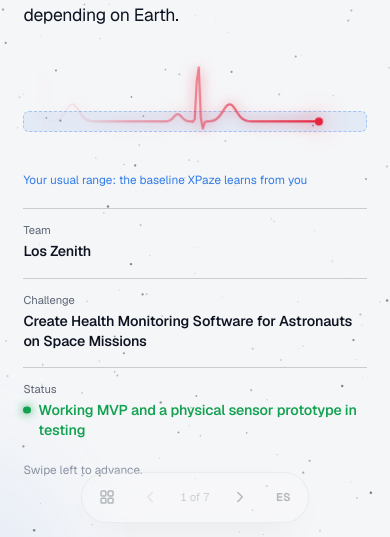
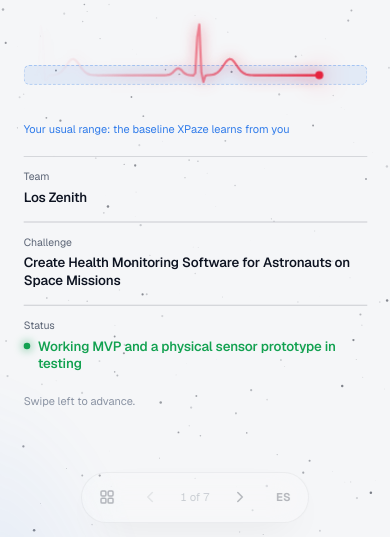
Before and after one commit to Gonzalo2010/xpaze, a website: page public/presentacion/index.html in a window 390 px wide. Shown: the part 307-844 px from the top of the page. Drawn offline with Linux system fonts and the light colour scheme.

Commit message:
Presentación: sin desenfoques en las transiciones (un bloque se pintaba dos veces), compacta en pantallas bajas y astronauta fundido por abajo

```diff
--- a/public/presentacion/index.html
+++ b/public/presentacion/index.html
@@ -64,18 +64,19 @@ body.mind .aura.mindg{opacity:1}
   padding:clamp(4rem,9.5vh,5.6rem) clamp(1.25rem,6vw,6rem) 5.2rem;
   display:flex;flex-direction:column;justify-content:center;
   opacity:0;visibility:hidden;
-  transform:translate3d(var(--dx,70px),0,0) scale(.985);filter:blur(12px);
-  transition:opacity .7s cubic-bezier(.2,.7,.1,1),transform 1s cubic-bezier(.16,1,.3,1),filter .7s ease,visibility 0s linear .7s;
+  transform:translate3d(var(--dx,70px),0,0) scale(.985);
+  transition:opacity .7s cubic-bezier(.2,.7,.1,1),transform 1s cubic-bezier(.16,1,.3,1),visibility 0s linear .7s;
 }
-.slide.active{opacity:1;visibility:visible;transform:none;filter:none;
-  transition:opacity .9s cubic-bezier(.2,.7,.1,1) .12s,transform 1.2s cubic-bezier(.16,1,.3,1) .12s,filter .9s ease .12s,visibility 0s}
-.inner{width:100%;max-width:1240px;margin:0 auto;position:relative}
+.slide.active{opacity:1;visibility:visible;transform:none;
+  transition:opacity .9s cubic-bezier(.2,.7,.1,1) .12s,transform 1.2s cubic-bezier(.16,1,.3,1) .12s,visibility 0s}
+.inner{width:100%;max-width:1240px;margin:0 auto;position:relative;transform-origin:50% 0}
+.slide.fit{justify-content:flex-start;overflow:hidden}
 
 /* entradas */
-[data-a]{opacity:0;transform:translate3d(0,22px,0);filter:blur(8px);
-  transition:opacity .9s cubic-bezier(.2,.7,.1,1),transform 1.2s cubic-bezier(.16,1,.3,1),filter .9s ease;
+[data-a]{opacity:0;transform:translate3d(0,22px,0);
+  transition:opacity .9s cubic-bezier(.2,.7,.1,1),transform 1.2s cubic-bezier(.16,1,.3,1);
   transition-delay:calc(var(--i,0) * 70ms + 240ms)}
-.slide.in [data-a]{opacity:1;transform:none;filter:none}
+.slide.in [data-a]{opacity:1;transform:none}
 .split .w{display:inline-block;overflow:hidden;vertical-align:top;padding-bottom:.1em;margin-bottom:-.1em}
 .split .w > span{display:inline-block;transform:translate3d(0,108%,0) rotate(4deg);transform-origin:0 100%;
   transition:transform 1.1s cubic-bezier(.16,1,.3,1);transition-delay:var(--wd,0ms)}
@@ -246,8 +247,9 @@ kbd{font-family:inherit;font-size:.82em;font-weight:600;border:1px solid var(--l
 .cols .done{--c:var(--ok)} .cols .done li{color:var(--ink)}
 .cols .dev{--c:var(--sky)} .cols .lim{--c:var(--warn)}
 .stack7{display:grid;gap:clamp(.7rem,2vh,1.2rem);align-content:start;min-width:0}
-.astro7{position:relative;min-height:clamp(170px,30vh,340px);align-self:stretch}
-.astro7 iframe{position:absolute;inset:-6% -4%;width:108%;height:112%;border:0;background:transparent;pointer-events:none}
+.astro7{position:relative;min-height:clamp(170px,30vh,340px);align-self:stretch;overflow:hidden;border-radius:16px}
+.astro7{-webkit-mask-image:linear-gradient(#000 78%,transparent);mask-image:linear-gradient(#000 78%,transparent)}
+.astro7 iframe{position:absolute;inset:0;width:100%;height:100%;border:0;background:transparent;pointer-events:none}
 @media (max-width:900px){.astro7{min-height:260px}}
 .closer{display:grid;grid-template-columns:minmax(0,.85fr) minmax(0,1.6fr) auto;gap:clamp(1rem,3vw,2.6rem);align-items:center;margin-top:clamp(1.1rem,3vh,2rem);padding-top:clamp(1rem,2.6vh,1.6rem);border-top:1px solid var(--line2)}
 .next{border-left:2px solid var(--accent);padding-left:1rem}
@@ -451,6 +453,18 @@ body:not(.proto-ok) .if-proto,body.proto-ok .if-noproto{display:none!important}
   .mh.add{margin-top:.7rem}
   .mfoot .statement{font-size:1.05em}
   .issues{margin-top:1.1rem}
+}
+@media (max-height:740px) and (min-width:901px){
+  body{font-size:15px}
+  .slide{padding-top:3.4rem;padding-bottom:4.3rem}
+  h2{font-size:clamp(1.6rem,.4rem + 1.6vw + 1.2vh,2.6rem)}
+  .tl3 .mon .num b{font-size:2.4rem}
+  .tl3 .mon svg{height:36px}
+  .pstage{width:min(100%,22vh,220px)}
+  .madd li{padding:.2rem 0}
+  .cols li{padding:.12rem 0}
+  .astro7{min-height:150px}
+  .enum{font-size:3.4rem}
 }
 @media (max-width:900px){
   .slide{justify-content:flex-start}
@@ -1095,7 +1109,7 @@ function go(i,fromHash){
     if(on){s.removeAttribute("inert");s.removeAttribute("aria-hidden");}else{s.setAttribute("inert","");s.setAttribute("aria-hidden","true");}
     if(!on)s.style.setProperty("--dx",(k<i?-70:70)+"px");
   });
-  var s=slides[i];s.scrollTop=0;s.classList.remove("in");void s.offsetWidth;
+  var s=slides[i];s.scrollTop=0;s.classList.remove("in");void s.offsetWidth;fit(s);setTimeout(function(){fit(s);},120);
   requestAnimationFrame(function(){s.classList.add("in");});
   document.body.classList.toggle("mind",s.dataset.tone==="mind");
   parT=-i*40;
@@ -1104,6 +1118,16 @@ function go(i,fromHash){
   updateChrome();
   if(!fromHash){var hs="#"+s.id;if(location.hash!==hs){try{history.replaceState(null,"",hs);}catch(err){}}}
 }
+/* ajuste a pantalla: ninguna diapositiva se desborda ni se monta con la barra */
+function fit(s){
+  s=s||slides[cur];if(!s)return;var inner=s.querySelector(".inner");
+  inner.style.transform="";inner.style.width="";s.classList.remove("fit");
+  var cs=getComputedStyle(s),avail=s.clientHeight-parseFloat(cs.paddingTop)-parseFloat(cs.paddingBottom);
+  var need=inner.scrollHeight;
+  if(need>avail+1){var k=Math.max(.5,avail/need);s.classList.add("fit");inner.style.width=(100/k)+"%";inner.style.marginLeft=((1-1/k)*50)+"%";inner.style.transform="scale("+k+")";}
+  else{inner.style.marginLeft="";}
+}
+addEventListener("resize",function(){fit();});
 function updateChrome(){
   var s=slides[cur],u=UI[lang];
   prevB.disabled=cur===0;nextB.disabled=cur===slides.length-1;
@@ -1151,6 +1175,7 @@ function setLang(l){
   fmtCache={};
   if(cur>=0){lastChap=null;updateChrome();slides[cur].querySelectorAll("[data-count]").forEach(function(el){el.textContent=fmtN(+el.dataset.count);});}
   buildOv();
+  if(cur>=0)fit();
 }
 document.getElementById("langBtn").addEventListener("click",function(){setLang(lang==="es"?"en":"es");});
 
```
